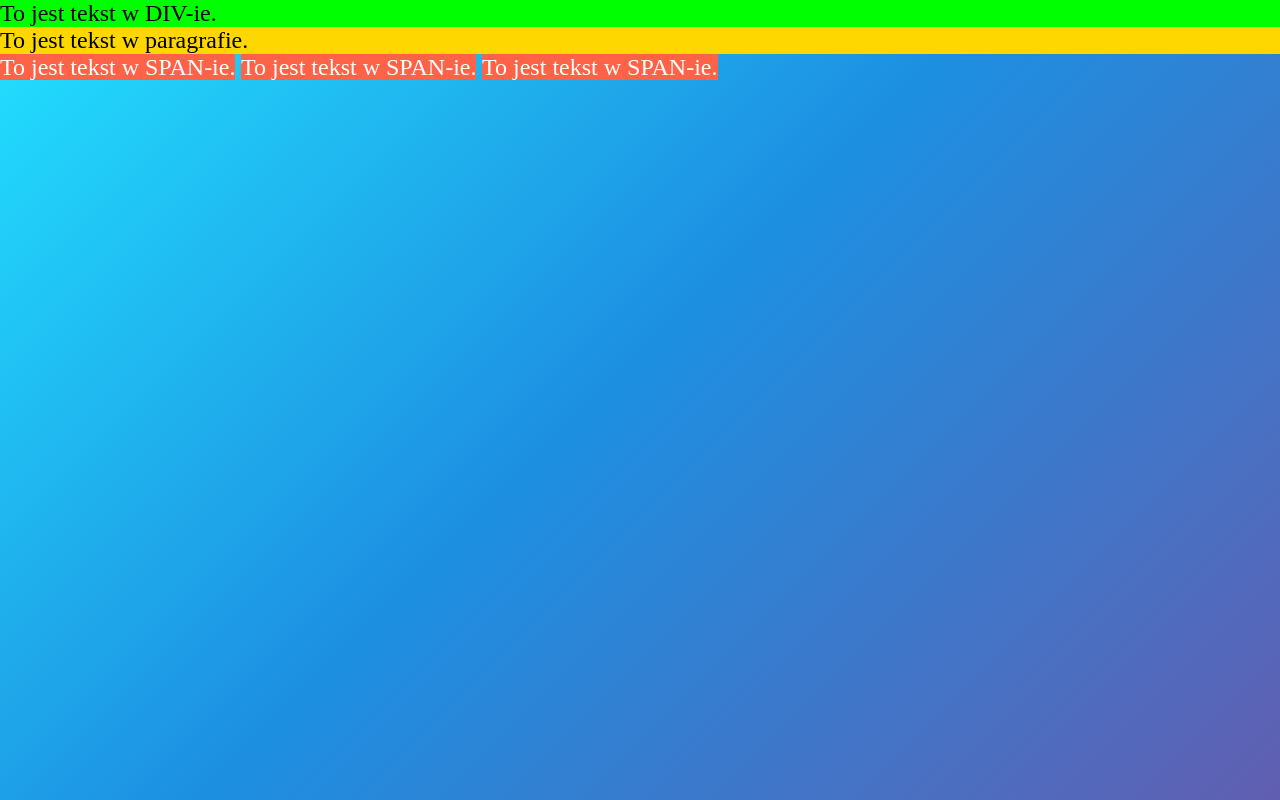
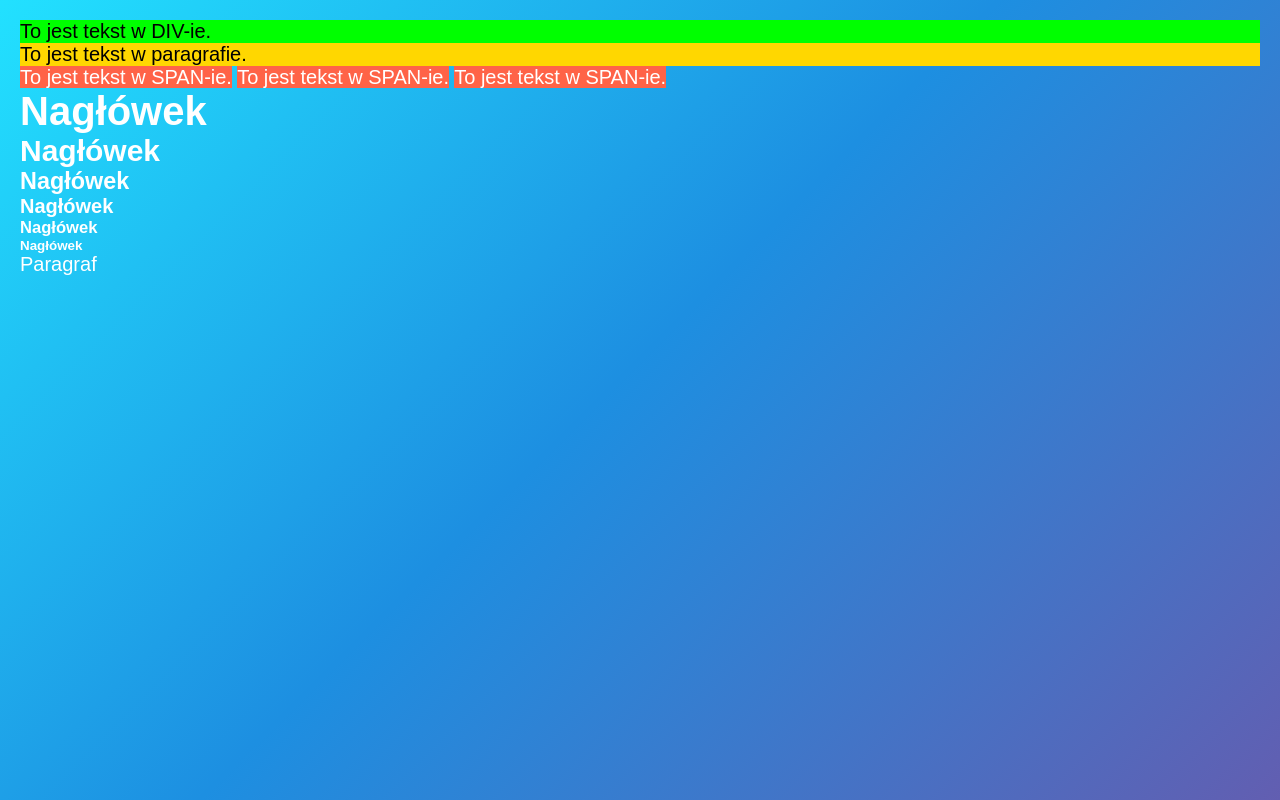
Before and after one commit to git-atoms/WWW-training-01, a plain HTML site: page index.html in a window 1280 px wide. Drawn offline with Linux system fonts and the light colour scheme.

Commit message:
Different heads
Example of different heads.

```diff
--- a/index.html
+++ b/index.html
@@ -29,5 +29,15 @@
 <span>To jest tekst w SPAN-ie.</span>
 <span>To jest tekst w SPAN-ie.</span>
 
+
+<h1>Nagłówek</h1>
+<h2>Nagłówek</h2>
+<h3>Nagłówek</h3>
+<h4>Nagłówek</h4>
+<h5>Nagłówek</h5>
+<h6>Nagłówek</h6>
+<p1>Paragraf</p1>
+
+
 </body>
 </html>
--- a/style.css
+++ b/style.css
@@ -5,7 +5,9 @@
 }
 
 body {
-    font-size: 24px;
+    padding: 20px;
+    font-family: Arial, Helvetica, sans-serif;
+    font-size: 20px;
     height: 100vh;
     color: rgb(255, 255, 255);
     background-image: linear-gradient(-225deg, #22E1FF 0%, #1D8FE1 48%, #625EB1 100%);
```
